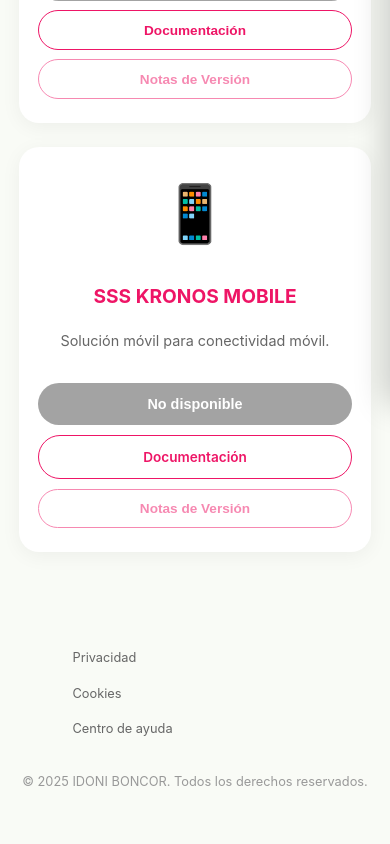
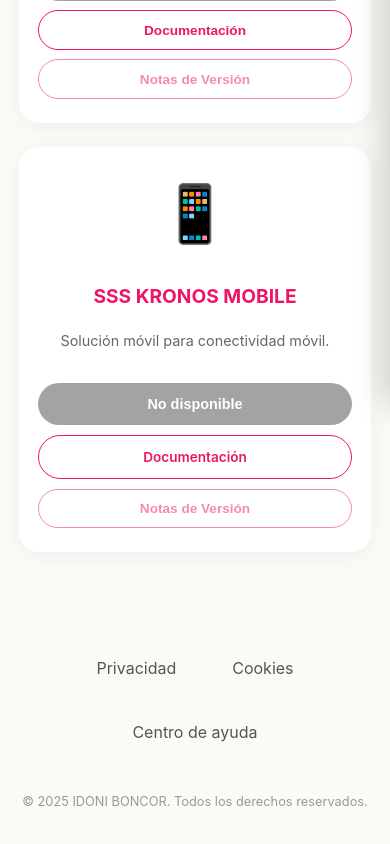
Before and after one commit to Solucions-Socials-Sostenibles-DEV/Solucions-Socials-Sostenibles-DevWebsite, a React (Vite) app: page / in a window 390 px wide. Shown: the part 488-1332 px from the top of the page. Built offline with nearby package versions, Linux system fonts and the light colour scheme; no server answers.

Commit message:
STYLE: Mejorado apartado visual del footer

```diff
--- a/src/App.css
+++ b/src/App.css
@@ -496,6 +496,17 @@
       padding: 0.8rem 1rem;
   }
 
+  /* Base styles for footer links (Desktop default) */
+  .footer-links .nav-btn-link {
+      font-size: 0.8rem;
+      color: #666;
+      padding: 0 0.5rem;
+  }
+
+  .footer-links .nav-btn-link:hover {
+      color: var(--color-primary);
+  }
+
   /* Footer - NATURAL FLOW */
   .footer {
       flex-shrink: 0;
@@ -513,13 +524,26 @@
   .footer-links {
       display: flex;
       flex-wrap: wrap;
-      gap: 1rem;
+      gap: 1.5rem;
       justify-content: center;
       margin-bottom: 0.8rem;
   }
+  .footer-links {
+      display: flex;
+      flex-wrap: wrap;
+      gap: 1.5rem; /* Increased gap for mobile */
+      justify-content: center;
+      margin-bottom: 1.2rem;
+  }
+
+  .footer-links .nav-btn-link {
+      font-size: 1rem; /* Larger font for mobile */
+      padding: 0.5rem 1rem; /* Clickable area */
+      color: #555; /* Slightly darker for better visibility */
+      width: 100%; /* Full width for easy tapping or remove for wrapped larger buttons */
+      width: auto;
+  }
 }
-
-/* Desktop Utility to hide mobile stuff */
 @media (min-width: 901px) {
   .hamburger,
   .mobile-only-header,
--- a/src/App.jsx
+++ b/src/App.jsx
@@ -186,9 +186,9 @@
 
       <footer className="footer">
         <div className="footer-links">
-          <button className="nav-btn-link" style={{ fontSize: '0.8rem', color: '#666' }} onClick={() => setIsPrivacyOpen(true)}>Privacidad</button>
-          <button className="nav-btn-link" style={{ fontSize: '0.8rem', color: '#666' }} onClick={() => setIsCookiesOpen(true)}>Cookies</button>
-          <button className="nav-btn-link" style={{ fontSize: '0.8rem', color: '#666' }} onClick={() => setIsHelpOpen(true)}>Centro de ayuda</button>
+          <button className="nav-btn-link" onClick={() => setIsPrivacyOpen(true)}>Privacidad</button>
+          <button className="nav-btn-link" onClick={() => setIsCookiesOpen(true)}>Cookies</button>
+          <button className="nav-btn-link" onClick={() => setIsHelpOpen(true)}>Centro de ayuda</button>
         </div>
         <p>© {new Date().getFullYear()} IDONI BONCOR. Todos los derechos reservados.</p>
       </footer>
```
